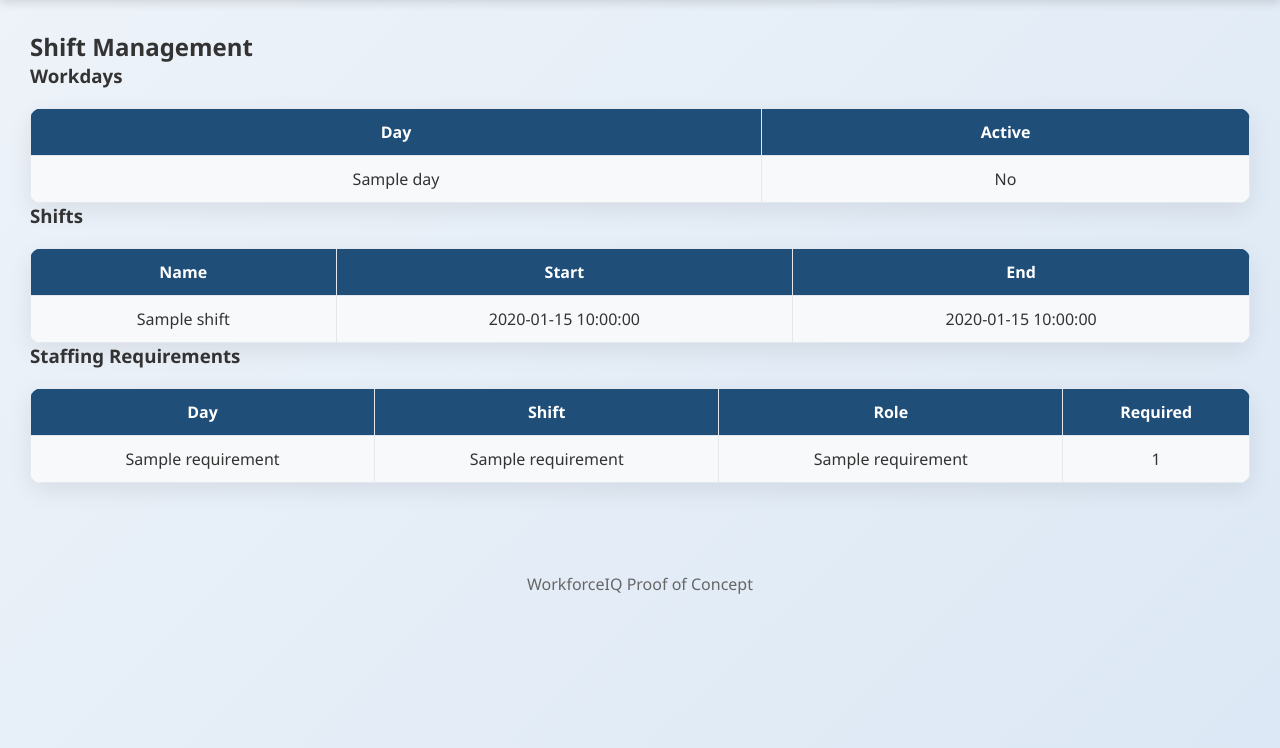
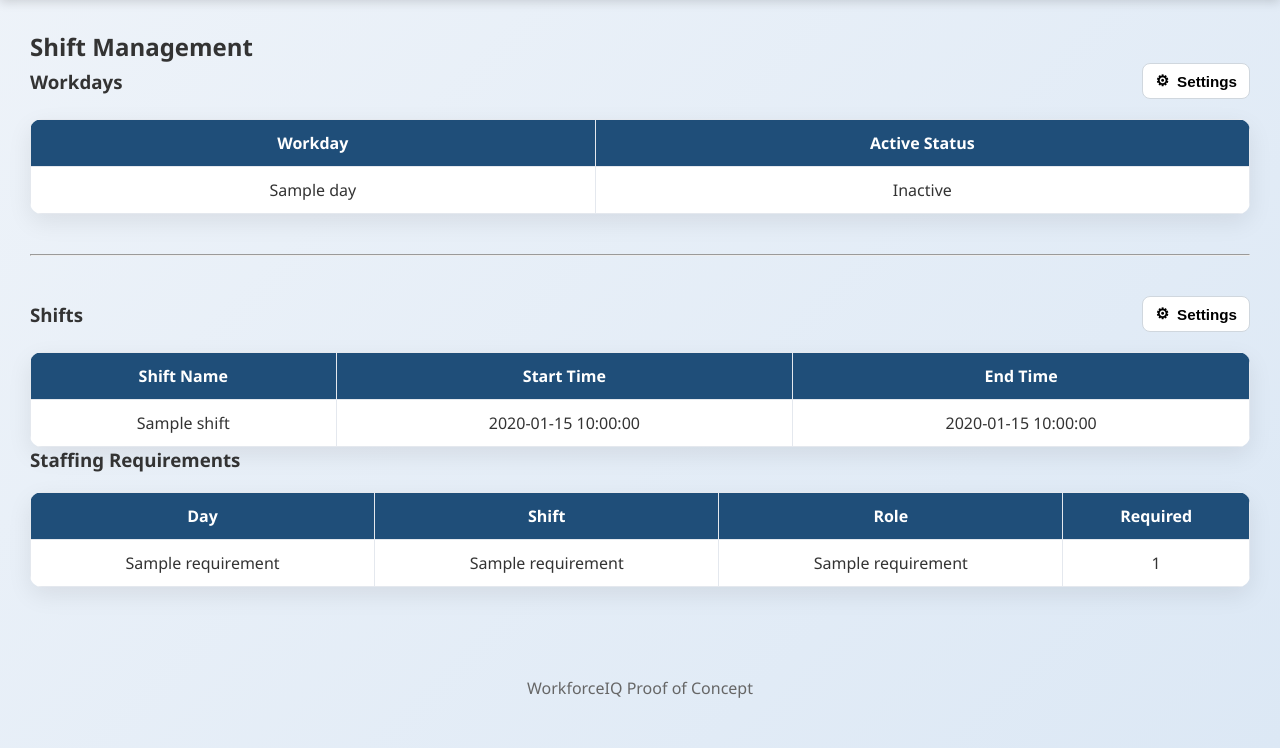
Before and after one commit to mdavis1259/WorkforceIQ, a Flask app: template scheduling/templates/shift_management.html in a window 1280 px wide. Shown: the part 52-800 px from the top of the page. Run offline with Flask 3, Linux system fonts and the light colour scheme; the template is opened without the code that fills it: most values are stand-ins (such as "Sample title", 1, 10 or a date in 2020).

Commit message:
US-6 implement shift creation workflow

```diff
--- a/scheduling/templates/shift_management.html
+++ b/scheduling/templates/shift_management.html
@@ -2,51 +2,307 @@
 
 {% block content %}
 
+<style>
+
+    hr {
+        margin-top: 40px;
+        margin-bottom: 40px;
+    }
+
+    .header-row {
+        display: flex;
+        justify-content: space-between;
+        align-items: center;
+    }
+
+    .settings-button {
+        display: flex;
+        align-items: center;
+        gap: 8px;
+
+        border: 1px solid #d0d7de;
+        border-radius: 8px;
+
+        background: white;
+        padding: 8px 12px;
+
+        cursor: pointer;
+
+        font-size: 0.95rem;
+        font-weight: 600;
+
+        transition: all 0.2s ease;
+    }
+
+    .settings-button:hover {
+        background: #f8f9fa;
+        border-color: #0d6efd;
+    }
+
+    .settings-panel {
+        display: none;
+        background: #f8f9fa;
+        border: 1px solid #d0d7de;
+        border-radius: 12px;
+        padding: 20px;
+        margin-top: 15px;
+        margin-bottom: 20px;
+        box-shadow: 0 2px 4px rgba(0,0,0,.08);
+    }
+
+    .settings-panel h3 {
+        margin-top: 0;
+    }
+
+    .setting {
+        margin-bottom: 10px;
+    }
+
+    .workday-options {
+        display: flex;
+        flex-wrap: wrap;
+        gap: 20px;
+        margin-top: 15px;
+        margin-bottom: 20px;
+    }
+
+    .workday-options label {
+        display: flex;
+        align-items: center;
+        gap: 6px;
+        font-weight: 500;
+    }
+
+</style>
+
 <h2>Shift Management</h2>
+
+<div class="header-row">
 
     <h3>Workdays</h3>
 
+    <button
+        type="button"
+        class="settings-button"
+        onclick="toggleWorkdaySettings()"
+        title="Configure Workdays"
+        aria-label="Configure Workdays"
+    >
+        <span>⚙</span>
+        <span>Settings</span>
+    </button>
+
+</div>
+
+<div
+    id="workday-settings"
+    class="settings-panel"
+>
+
+    <h3>Workday Configuration</h3>
+
+    <form
+        method="POST"
+        action="{{ url_for('scheduling.update_workdays') }}"
+    >
+        <p style="margin-bottom: 20px;">
+            Select which days the business is open. Forecasting and
+            scheduling will only generate projections for active workdays.
+        </p>
+
+        <div class="workday-options">
+
+            {% for day in workdays %}
+
+            <label>
+
+                <input
+                    type="checkbox"
+                    name="workday_ids"
+                    value="{{ day.workday_id }}"
+                    {% if day.active %}checked{% endif %}
+                >
+
+                {{ day.day_name }}
+
+            </label>
+
+            {% endfor %}
+
+</div>
+
+        <br>
+
+        <button type="submit">
+            Save Workdays
+        </button>
+
+    </form>
+
+</div>
+
 <table>
+
+    <thead>
+
         <tr>
-        <th>Day</th>
-        <th>Active</th>
+
+            <th>Workday</th>
+            <th>Active Status</th>
+
         </tr>
 
+    </thead>
+
+    <tbody>
+
         {% for day in workdays %}
+
         <tr>
+
             <td>{{ day.day_name }}</td>
+
             <td>
+
                 {% if day.active %}
-                Yes
+
+                    Active
+
                 {% else %}
-                No
+
+                    Inactive
+
                 {% endif %}
+
             </td>
+
         </tr>
+
         {% endfor %}
+
+    </tbody>
+
 </table>
+
+<hr>
+
+<div class="header-row">
 
     <h3>Shifts</h3>
 
+    <button
+        type="button"
+        class="settings-button"
+        onclick="toggleShiftSettings()"
+        title="Configure Shifts"
+        aria-label="Configure Shifts"
+    >
+        <span>⚙</span>
+        <span>Settings</span>
+    </button>
+
+</div>
+
+<div
+    id="shift-settings"
+    class="settings-panel"
+>
+
+    <h3>Create Shift</h3>
+
+    <form
+        method="POST"
+        action="{{ url_for('scheduling.create_shift') }}"
+    >
+
+        <div class="form-group">
+
+            <label>
+                Shift Name
+            </label>
+
+            <input
+                type="text"
+                name="shift_name"
+                required
+            >
+
+        </div>
+
+        <div class="form-group">
+
+            <label>
+                Start Time
+            </label>
+
+            <input
+                type="time"
+                name="start_time"
+                required
+            >
+
+        </div>
+
+        <div class="form-group">
+
+            <label>
+                End Time
+            </label>
+
+            <input
+                type="time"
+                name="end_time"
+                required
+            >
+
+        </div>
+
+        <button type="submit">
+            Create Shift
+        </button>
+
+    </form>
+
+</div>
+
 <table>
+
+    <thead>
+
         <tr>
-        <th>Name</th>
-        <th>Start</th>
-        <th>End</th>
+
+            <th>Shift Name</th>
+            <th>Start Time</th>
+            <th>End Time</th>
+
         </tr>
 
+    </thead>
+
+    <tbody>
+
         {% for shift in shifts %}
+
         <tr>
+
             <td>{{ shift.shift_name }}</td>
             <td>{{ shift.start_time }}</td>
             <td>{{ shift.end_time }}</td>
+
         </tr>
+
         {% endfor %}
+
+    </tbody>
+
 </table>
 
 <h3>Staffing Requirements</h3>
 
 <table>
+
+    <thead>
+
         <tr>
             <th>Day</th>
             <th>Shift</th>
@@ -54,14 +310,67 @@
             <th>Required</th>
         </tr>
 
+    </thead>
+
+    <tbody>
+
         {% for requirement in requirements %}
+
         <tr>
+
             <td>{{ requirement.day_name }}</td>
             <td>{{ requirement.shift_name }}</td>
             <td>{{ requirement.role_name }}</td>
             <td>{{ requirement.required_count }}</td>
+
         </tr>
+
         {% endfor %}
+
+    </tbody>
+
 </table>
 
+<script>
+
+function toggleWorkdaySettings() {
+
+    const panel =
+        document.getElementById(
+            "workday-settings"
+        );
+
+    if (panel.style.display === "block") {
+
+        panel.style.display = "none";
+
+    }
+    else {
+
+        panel.style.display = "block";
+
+    }
+}
+
+function toggleShiftSettings() {
+
+    const panel =
+        document.getElementById(
+            "shift-settings"
+        );
+
+    if (panel.style.display === "block") {
+
+        panel.style.display = "none";
+
+    }
+    else {
+
+        panel.style.display = "block";
+
+    }
+}
+
+</script>
+
 {% endblock %}
```
Also changed, not shown: scheduling/SchedulingRepository.py (+12 -0 lines), scheduling/SchedulingRoutes.py (+45 -2 lines). Lines whose indentation alone changed are shown as unchanged.
